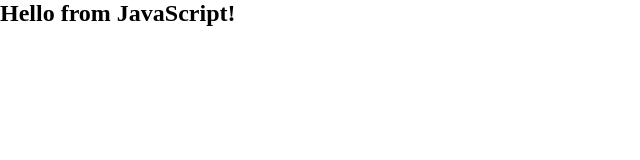
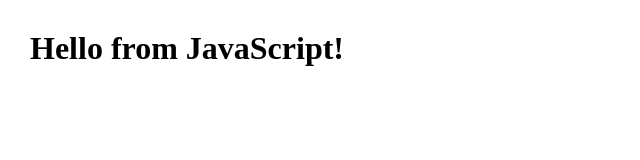
Before and after one commit to Mclaut007/git-course, a plain HTML site: page index.html in a window 1280 px wide. Shown: the whole page, without its empty margins (0-640 px from the left). Drawn offline with Linux system fonts and the light colour scheme.

Commit message:
one more commit

```diff
--- a/index.html
+++ b/index.html
@@ -8,7 +8,7 @@
    <style>
       * {
          margin: 0;
-         padding: 0;
+         padding: 10px;
       }
    </style>
 </head>
--- a/script.js
+++ b/script.js
@@ -1 +1 @@
-document.body.innerHTML = "<h2>Hello from JavaScript!</h2>";
+document.body.innerHTML = "<h1>Hello from JavaScript!</h1>";
```
